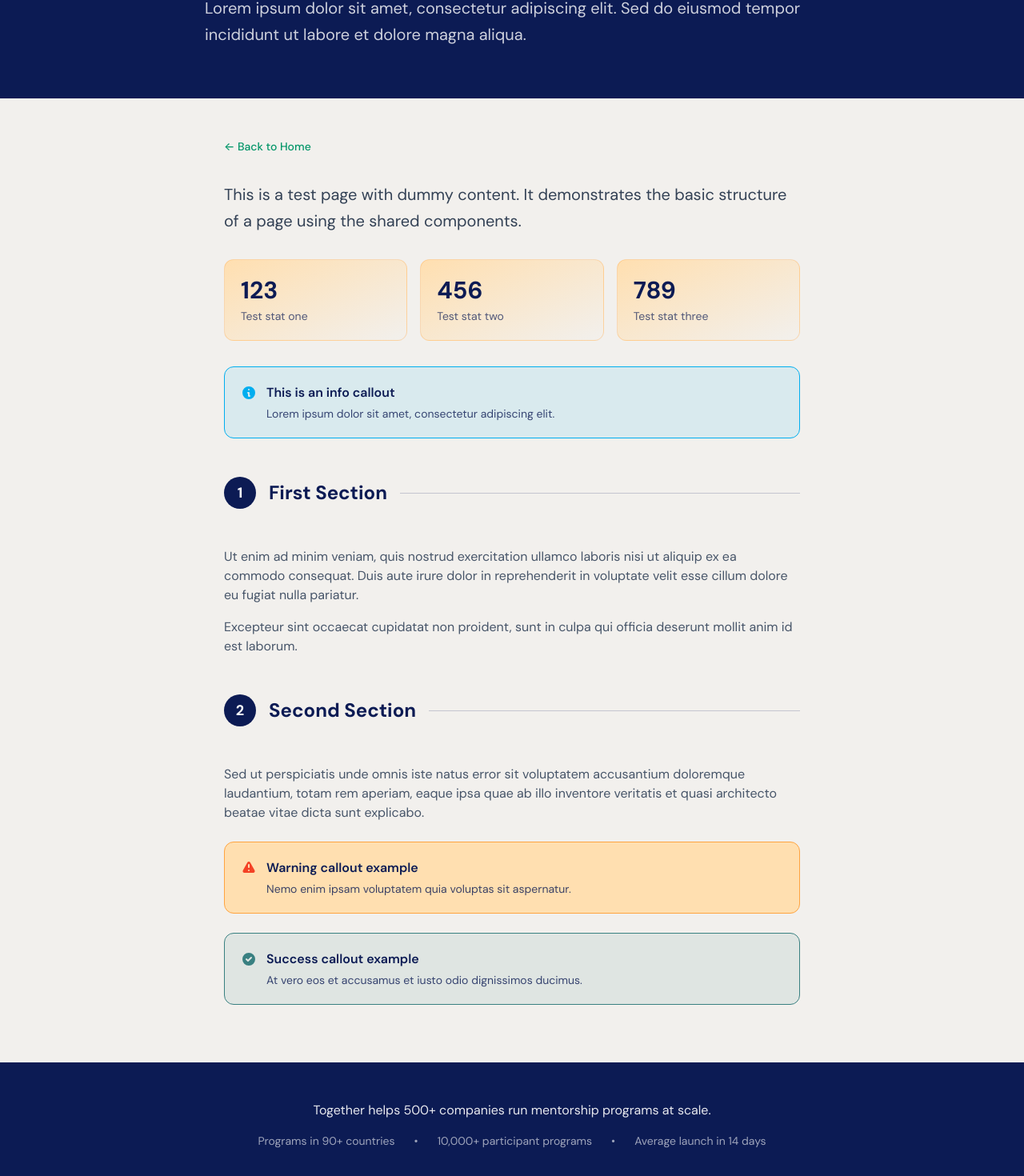
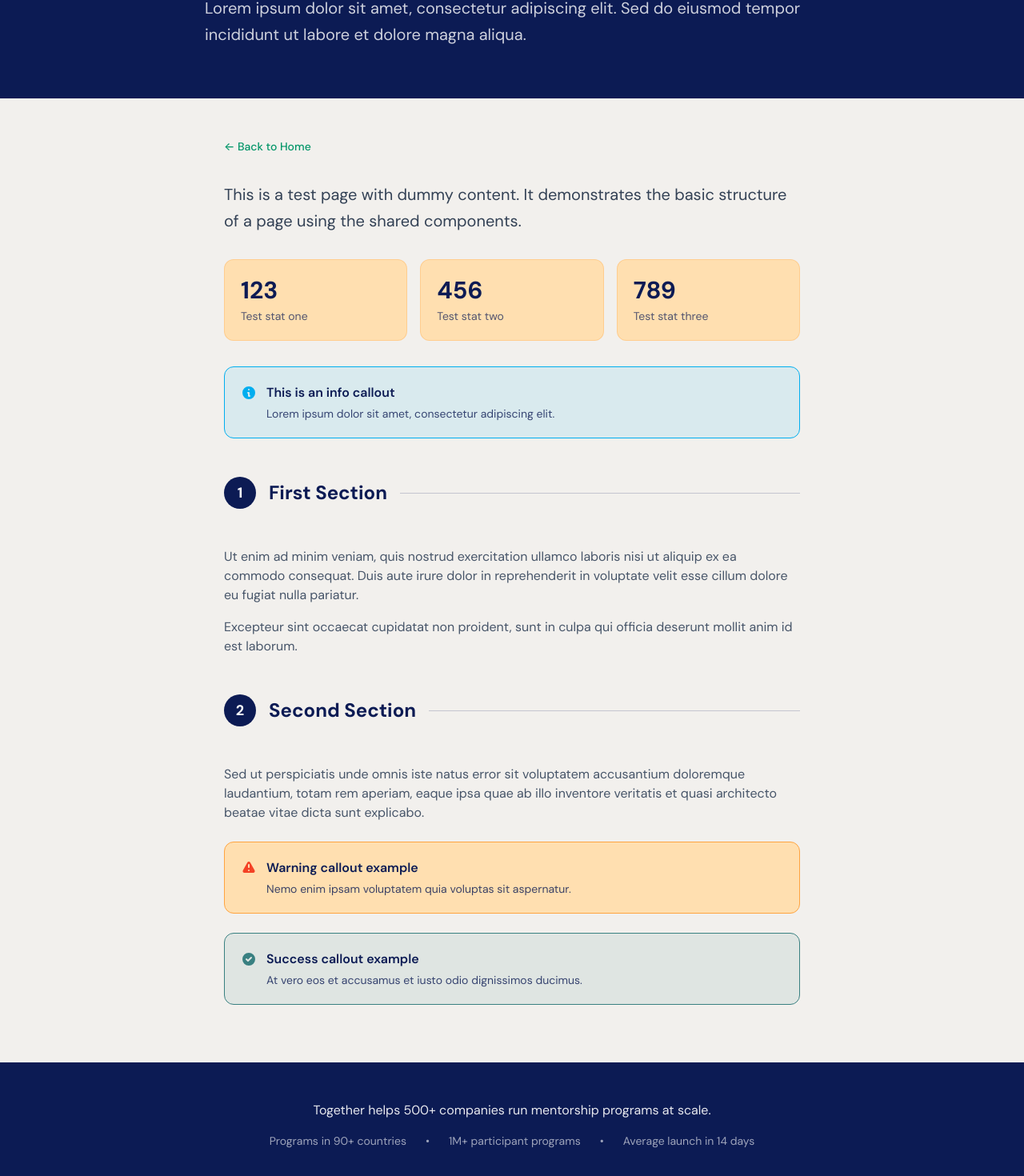
Before and after one commit to burntjensen/business_case_builder, a React (Vite) app: page /test in a window 1280 px wide. Shown: the part 178-1648 px from the top of the page at 80% size. Built offline with nearby package versions, Linux system fonts and the light colour scheme.

Commit message:
add brand guidelines

```diff
--- a/src/components/content/StatBox.jsx
+++ b/src/components/content/StatBox.jsx
@@ -5,7 +5,7 @@
  * @param {string} label - Description of the stat
  */
 const StatBox = ({ value, label }) => (
-  <div className="bg-gradient-to-br from-brand-yellow-soft to-brand-cream rounded-xl p-5 border border-brand-yellow/30">
+  <div className="bg-brand-yellow-soft rounded-xl p-5 border border-brand-yellow/30">
     <div className="text-3xl font-bold text-brand-indigo">{value}</div>
     <div className="text-sm text-brand-indigo/70 mt-1">{label}</div>
   </div>
--- a/src/components/interactive/SelectionCard.jsx
+++ b/src/components/interactive/SelectionCard.jsx
@@ -16,7 +16,7 @@ const SelectionCard = ({ field, value, label, description, selected, onSelect })
     className={`w-full p-4 rounded-lg border-2 text-left transition-all duration-200 ${
       selected
         ? "border-brand-indigo bg-brand-yellow-soft"
-        : "border-brand-indigo/20 bg-white hover:border-brand-blue hover:bg-brand-yellow-soft/50"
+        : "border-brand-indigo/20 bg-white hover:border-brand-yellow hover:bg-brand-yellow-soft/50"
     }`}
     aria-pressed={selected}
   >
--- a/src/components/layout/ArticleFooter.jsx
+++ b/src/components/layout/ArticleFooter.jsx
@@ -14,7 +14,7 @@ const ArticleFooter = ({ children }) => (
           <div className="flex flex-wrap justify-center gap-2 md:gap-6 text-sm text-white/60">
             <span>Programs in 90+ countries</span>
             <span className="hidden md:inline">•</span>
-            <span>10,000+ participant programs</span>
+            <span>1M+ participant programs</span>
             <span className="hidden md:inline">•</span>
             <span>Average launch in 14 days</span>
           </div>
--- a/src/guides/business-case/BusinessCaseGuide.jsx
+++ b/src/guides/business-case/BusinessCaseGuide.jsx
@@ -504,7 +504,6 @@ function BusinessCaseGuide() {
         onEmailChange={handleEmailChange}
         onSubmit={handleSubmit}
         secondaryLinks={[
-          { href: "https://www.togetherplatform.com/calculate-the-roi-of-mentorship", text: "Calculate your ROI now" },
           { href: "https://www.togetherplatform.com/", text: "Book a 15-min consultation" },
         ]}
       />
```
